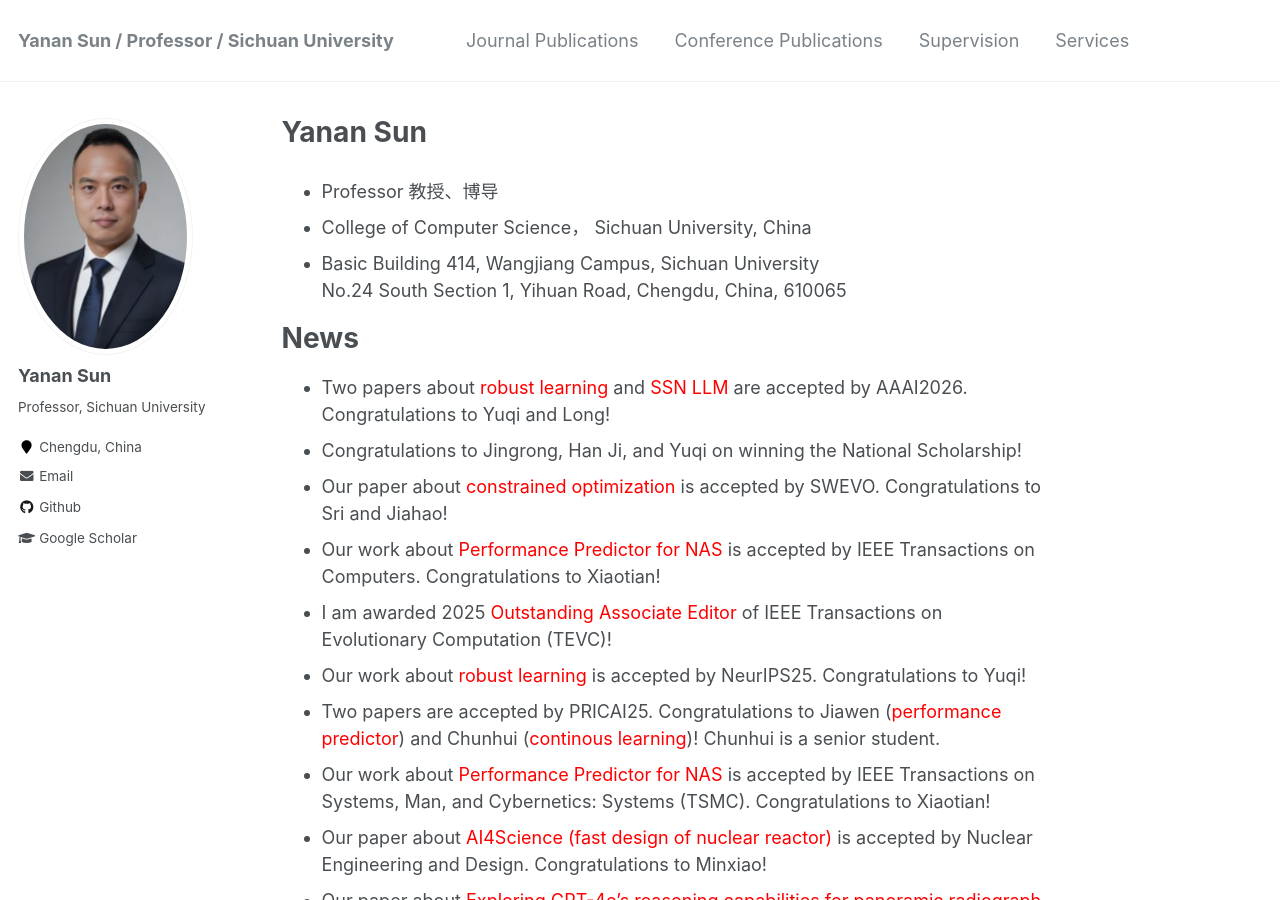
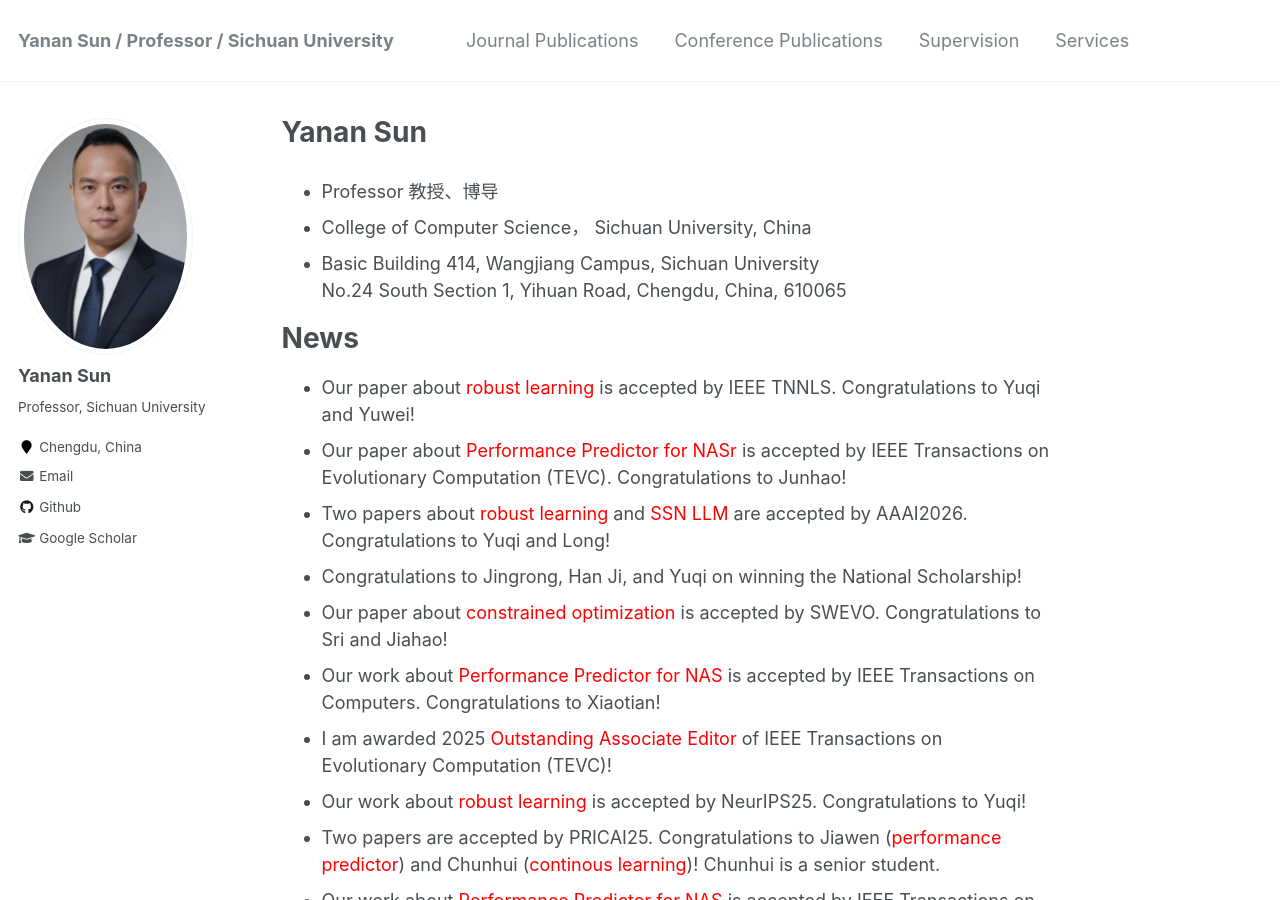
Before and after one commit to yn-sun/yn-sun.github.io, a Jekyll site: the page built from _pages/about.md, in a window 1280 px wide and 900 px high. Built offline with Jekyll 4.4.1, drawn with Linux system fonts in a browser that asks for light colours; comment, search, counter and statistics services are not loaded.

Commit message:
Update about.md

```diff
--- a/_pages/about.md
+++ b/_pages/about.md
@@ -15,6 +15,8 @@
 
 News
 ======
+* Our paper about <span style="color: #FF0000">robust learning</span> is accepted by IEEE TNNLS. Congratulations to Yuqi and Yuwei!
+* Our paper about <span style="color: #FF0000">Performance Predictor for NASr</span> is accepted by IEEE Transactions on Evolutionary Computation (TEVC). Congratulations to Junhao!
 * Two papers about <span style="color: #FF0000">robust learning</span> and <span style="color: #FF0000">SSN LLM</span> are accepted by AAAI2026. Congratulations to Yuqi and Long!
 * Congratulations to Jingrong, Han Ji, and Yuqi on winning the National Scholarship!
 * Our paper about <span style="color: #FF0000">constrained optimization</span> is accepted by SWEVO. Congratulations to Sri and Jiahao!
```
